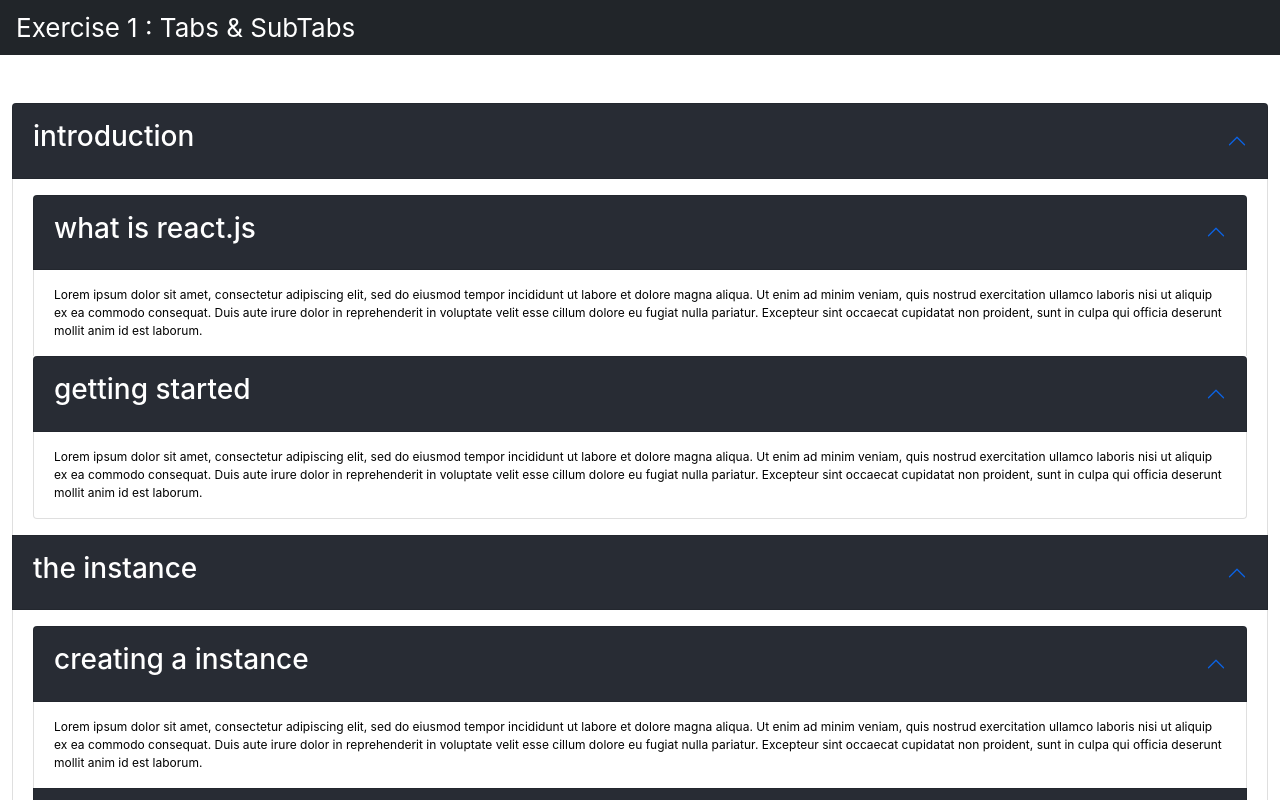
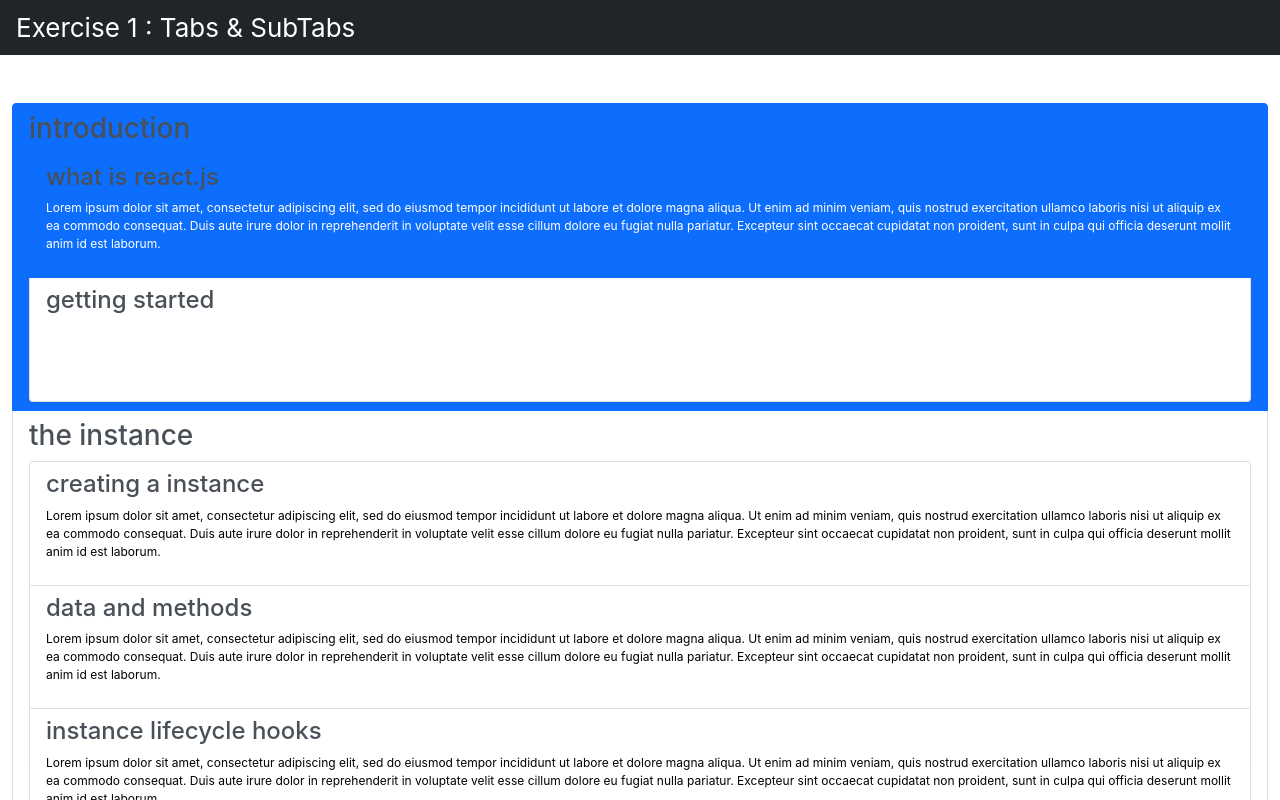
Before and after one commit to VivekJadaun/reactjs, a React (Create React App) app: page / in a window 1280 px wide. Shown: the top 800 px of the page. Built offline with nearby package versions, Linux system fonts and the light colour scheme.

Commit message:
alternative approach

```diff
--- a/src/App.js
+++ b/src/App.js
@@ -38,7 +38,14 @@ class App extends React.Component {
           },
         ]
       },
-    ]
+    ],
+    currentTab: 0,
+    currentSubTab: 0,
+  }
+
+  componentDidMount = () => {
+    document.querySelector(`[data-behaviour="tab-item-${this.state.currentTab}"]`).classList.toggle('active');
+    document.querySelector(`[data-behaviour="subtab-item-${this.state.currentSubTab}"]`).classList.toggle('active');
   }
 
   render() {
@@ -46,11 +53,11 @@ class App extends React.Component {
       <div className="App">
         <header className="App-header">
 
-          <div className="navbar navbar-light bg-dark text-white text-center ps-3">Exercise 1 : Tabs & SubTabs</div>
+          <div className="navbar navbar-light bg-dark text-white text-center ps-3 navbar-fixed-top">Exercise 1 : Tabs & SubTabs</div>
 
           <div className="container-fluid mt-5">
 
-            <div className="accordion"> {
+            <div className="list-group"> {
               this.state.tabs.map((tab, index) => {
                 return (
                   <Tab name={ tab.name } subTabs={ tab.subTabs } className="" index={ index } key={ index }></Tab>
--- a/src/components/SubTab.js
+++ b/src/components/SubTab.js
@@ -3,16 +3,17 @@ import React, { Component } from 'react';
 class SubTab extends Component {
   render() {
     return (
-      <div className="accordion-item">
-        <div className="text-left accordion-header">
-          <button className="accordion-button" type="button" data-bs-toggle="collapse" data-bs-target={ '#collapsable-' + this.props.p_index + this.props.index } aria-expanded="true" aria-controls="collapsable">
-            <h3>{ this.props.name }</h3>
-          </button>
+      <div className="list-group-item " data-behaviour={ 'subtab-item-' + this.props.index }>
+        <div className="text-left">
+          <a href='#' className="list-group-item-action" >
+            <h4>{ this.props.name }</h4>
+          </a>
         </div>
-        <div id={ 'collapsable-' + this.props.p_index + this.props.index } className="accordion-collapse collapse show">
-          <div className="accordion-body">
+
+        <div id={ 'item-' + this.props.p_index + this.props.index } className="d-flex w-100 justify-content-between">
+          <p className="">
             { this.props.content }
-          </div>
+          </p>
         </div>
       </div>
     )
--- a/src/components/Tab.css
+++ b/src/components/Tab.css
@@ -5,3 +5,7 @@
   font-size: 12px;
   color: black;
 }
+
+a {
+  text-decoration: none;
+}
--- a/src/components/Tab.js
+++ b/src/components/Tab.js
@@ -3,25 +3,46 @@ import './Tab.css';
 import SubTab from './SubTab';
 
 class Tab extends Component {
+  state = {
+    currentClass : '',
+  }
+
+  tabClickHandler = (event) => {
+    // let $tabHead = event.currentTarget;
+    // // debugger
+    // let $tab = $tabHead.closest('[data-behaviour="tab-item"]');
+    // $tab.classList.toggle('active');
+    // $tab.querySelector('[data-behaviour="tab-item-body"]').classList.toggle('d-none');
+
+    // let $tabBody = $tabHead.('[data-behaviour="tab-item-header"]');
+  }
+
+  // componentDidMount = () => {
+  //   this.setState({
+  //     currentClass : this.props.index === 0 ? 'active' : '',
+  //   });
+  // }
+
   render() {
     return (
-      <div className="tab accordion-item">
-        <div className="text-left accordion-header">
-          <button className="accordion-button" type="button" data-bs-toggle="collapse" data-bs-target={ '#collapsable-' + this.props.index } aria-expanded="true" aria-controls="collapsable">
+      <div className="tab list-group-item w-100" data-behaviour={ 'tab-item-' + this.props.index }>
+
+        <div className="text-left list-group-header" data-behaviour={ 'tab-item-' + this.props.index + '-header'} onClick={ this.tabClickHandler }>
+          <a href='#' className="list-group-item-action">
             <h3>{ this.props.name }</h3>
-          </button>
+          </a>
         </div>
-        <div id={ 'collapsable-' + this.props.index } className="accordion-collapse collapse show">
-          <div className="accordion-body">
-            <div className="accordion">
-              {
-                this.props.subTabs.map((subTab, index) => {
-                  return <SubTab name={ subTab.name } content={ subTab.content } key={ index } index={ index } p_index={ this.props.index }></SubTab>
-                })
-              }
-            </div>
+
+        <div id={ 'item-' + this.props.index } className="d-flex w-100 justify-content-between" data-behaviour={ 'tab-item-' + this.props.index + '-body'}>
+          <div className="list-group w-100">
+            {
+              this.props.subTabs.map((subTab, index) => {
+                return <SubTab name={ subTab.name } content={ subTab.content } key={ index } index={ index } p_index={ this.props.index }></SubTab>
+              })
+            }
           </div>
         </div>
+
       </div>
     )
   }
```
Also changed, not shown: 1 other file (tests, documents, lock files or other folders).
